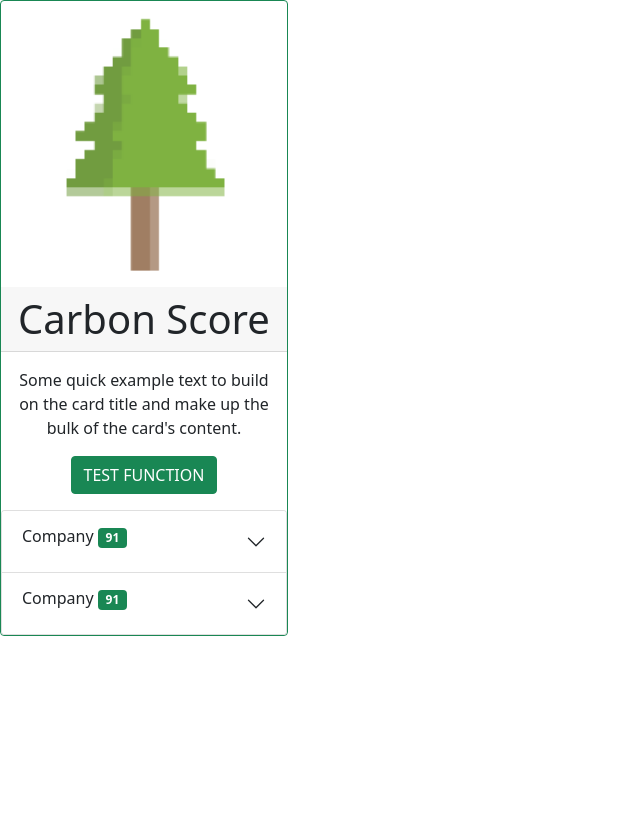
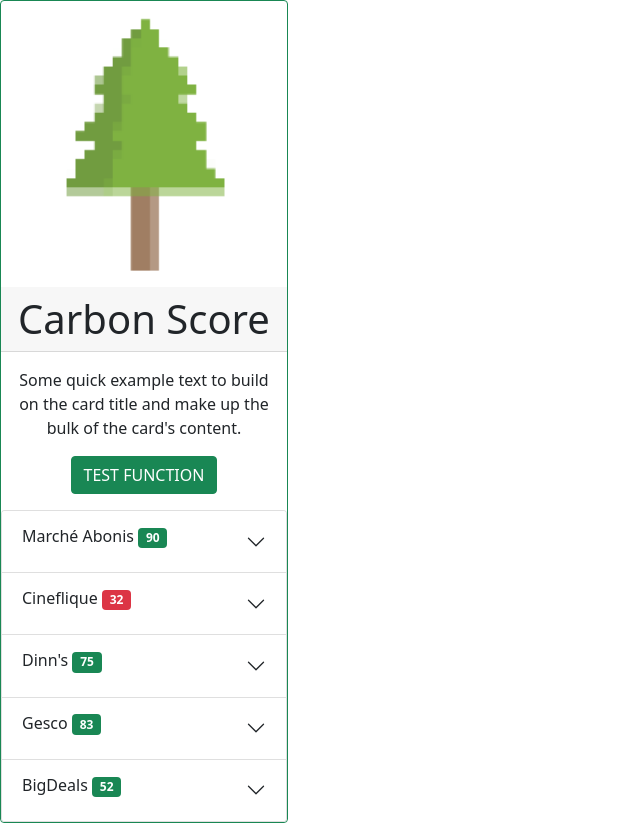
Before and after one commit to diegodofe/McHack9-Chrome-Extension, a React (Create React App) app: page / in a window 1280 px wide. Shown: the whole page, without its empty margins (0-640 px from the left). Before the commit the page ends 800 px from the top, so only its background shows below. Built offline with nearby package versions, Linux system fonts and the light colour scheme.

Commit message:
Create dynamic list of alternative companies

```diff
--- /dev/null
+++ b/src/companies.js
@@ -0,0 +1,34 @@
+const companies = [
+  {
+    key: 1,
+    name: "Marché Abonis",
+    score: 90,
+    content: "How many programmers does it take to change a light bulb? A. None – It’s a hardware problem",
+  },
+  {
+    key: 2,
+    name: "Cineflique",
+    score: 32,
+    content: "How to keep a programmer in the shower forever. Show him the shampoo bottle instructions: Lather. Rinse. Repeat.",
+  },
+  {
+    key: 3,
+    name: "Dinn's",
+    score: 75,
+    content: "Why did the programmer quit his job? A. Because he didn't get arrays.",
+  },
+  {
+    key: 4,
+    name: "Gesco",
+    score: 83,
+    content: "What's the difference between hardware and software? You can hit your hardware with a hammer, but you can only curse at your software.",
+  },
+  {
+    key: 5,
+    name: "BigDeals",
+    score: 52,
+    content: "Eat more sushi",
+  },
+];
+
+export default companies;
--- a/src/components/Accordions.jsx
+++ b/src/components/Accordions.jsx
@@ -1,35 +1,23 @@
-import React from "react"
+import React from "react";
+import companies from "../companies";
 
 import "bootstrap/dist/css/bootstrap.min.css";
 import Accordion from "react-bootstrap/Accordion";
-
-import Badge from "react-bootstrap/Badge"
+import Badge from "react-bootstrap/Badge";
 
 export default function Accordions() {
-
-
-    let score = Math.floor(Math.random() * (100 - 1 + 1) + 1);
-
   return (
     <Accordion>
-            <Accordion.Item eventKey="0">
+      {companies.map((company) => (
+        <Accordion.Item eventKey={company.key}>
           <Accordion.Header>
-                    <h6>Company <Badge bg={(score > 50 ? "success" : "danger")}>{score}</Badge></h6>
+            <h6>
+              {company.name} <Badge bg={company.score > 50 ? "success" : "danger"}>{company.score}</Badge>
+            </h6>
           </Accordion.Header>
-                <Accordion.Body>
-                    Lorem ipsum dolor sit amet, consectetur adipiscing elit, sed do eiusmod tempor incididunt ut labore et dolore magna aliqua. Ut enim ad minim veniam, quis nostrud exercitation ullamco laboris nisi ut aliquip ex ea commodo consequat. Duis
-                    aute irure dolor in reprehenderit in voluptate velit esse cillum dolore eu fugiat nulla pariatur. Excepteur sint occaecat cupidatat non proident, sunt in culpa qui officia deserunt mollit anim id est laborum.
-                </Accordion.Body>
+          <Accordion.Body>{company.content}</Accordion.Body>
         </Accordion.Item>
-            <Accordion.Item eventKey="1">
-                <Accordion.Header>
-                    <h6>Company <Badge bg={(score > 50 ? "success" : "danger")}>{score}</Badge></h6>
-                </Accordion.Header>
-                <Accordion.Body>
-                    Lorem ipsum dolor sit amet, consectetur adipiscing elit, sed do eiusmod tempor incididunt ut labore et dolore magna aliqua. Ut enim ad minim veniam, quis nostrud exercitation ullamco laboris nisi ut aliquip ex ea commodo consequat. Duis
-                    aute irure dolor in reprehenderit in voluptate velit esse cillum dolore eu fugiat nulla pariatur. Excepteur sint occaecat cupidatat non proident, sunt in culpa qui officia deserunt mollit anim id est laborum.
-                </Accordion.Body>
-            </Accordion.Item>
+      ))}
     </Accordion>
   );
 }
```
Lines whose indentation alone changed are shown as unchanged.
